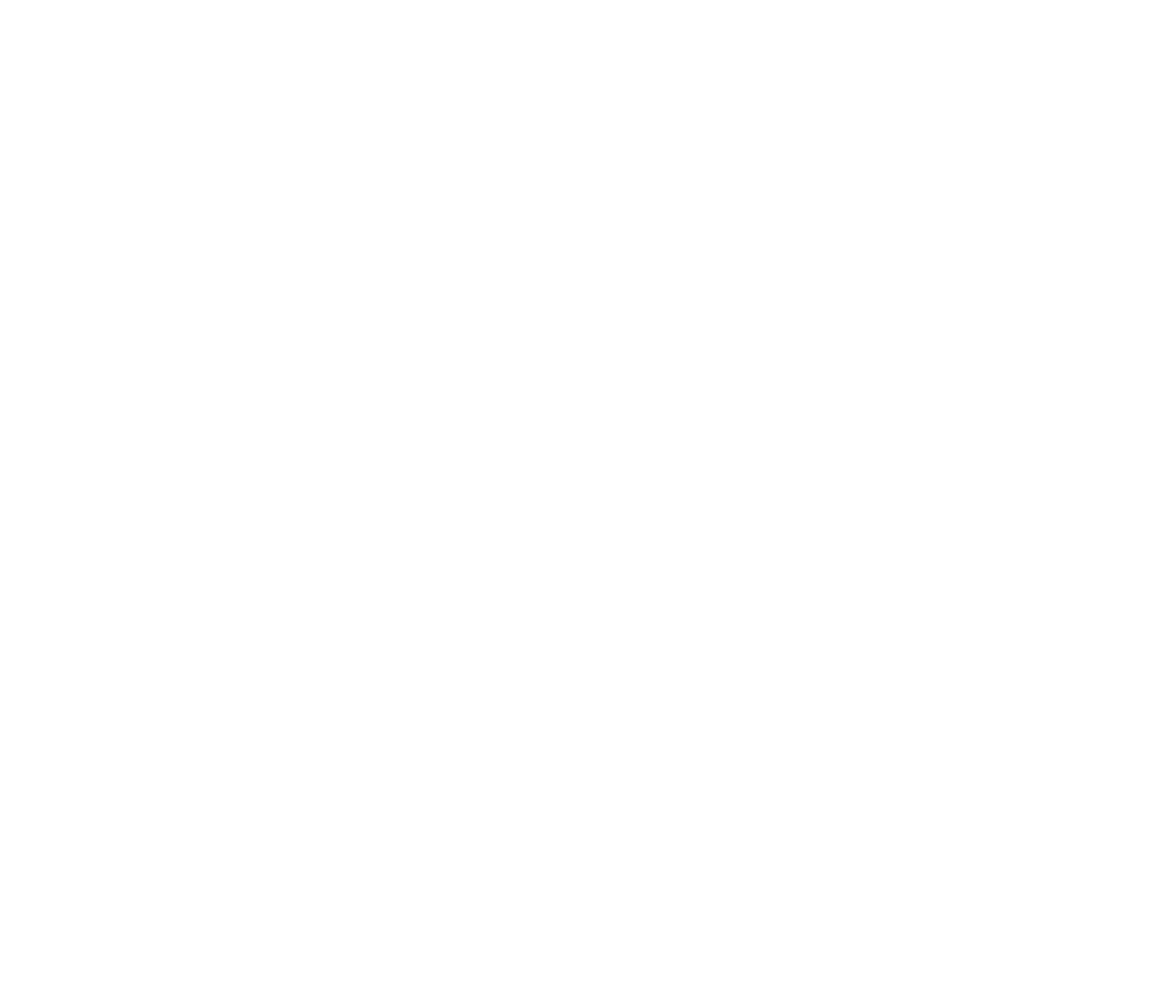
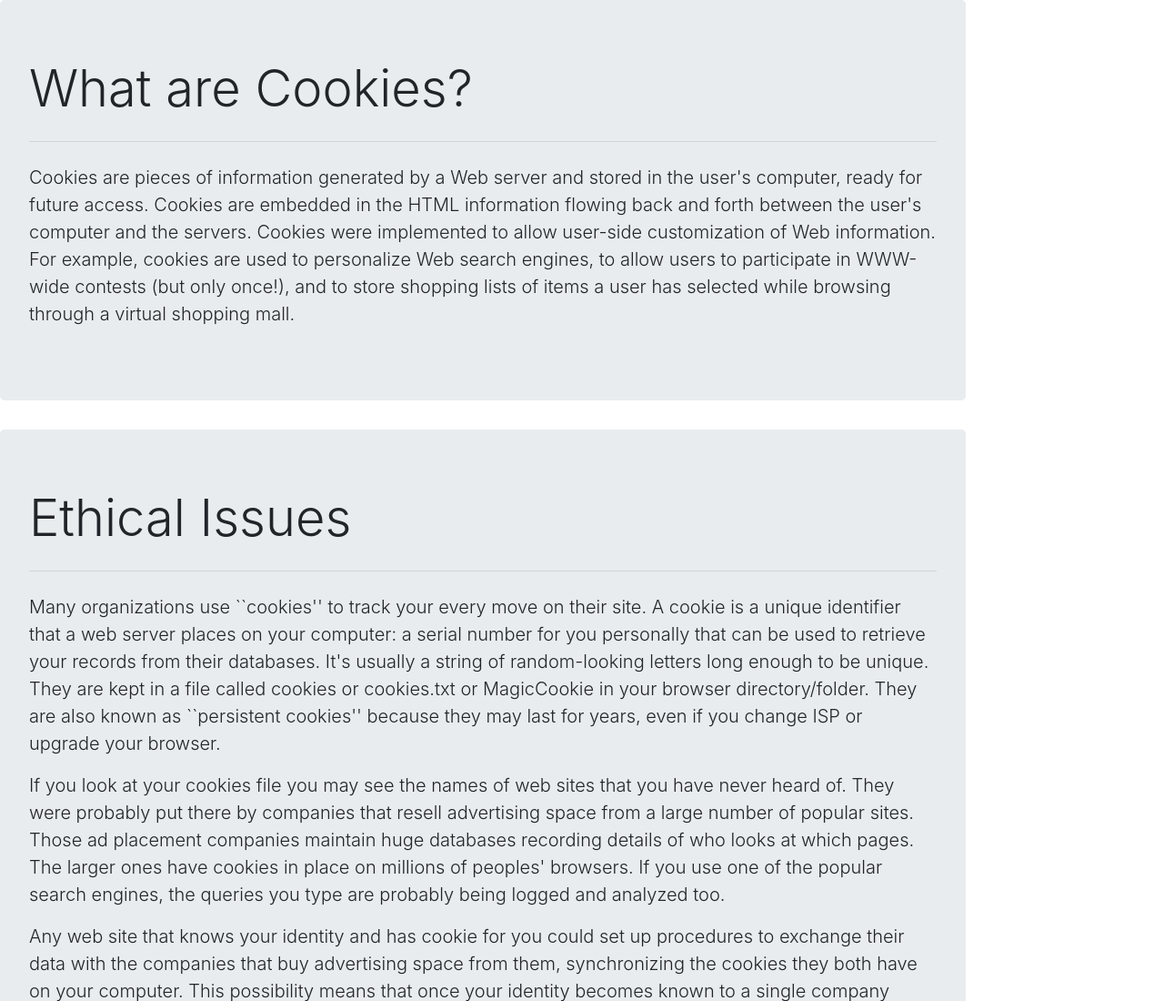
Before and after one commit to itsReema130/web-Project, a plain HTML site: page index.html in a window 1280 px wide. Shown: the top 1100 px of the page at 91% size. Before the commit the page ends 800 px from the top, so only its background shows below. Drawn offline with nearby package versions, Linux system fonts and the light colour scheme.

Commit message:
done with <p></p> all 5

```diff
--- a/index.html
+++ b/index.html
@@ -3,11 +3,57 @@
 <html>
 
 <head>
+    <link rel="stylesheet" href="https://stackpath.bootstrapcdn.com/bootstrap/4.5.2/css/bootstrap.min.css" integrity="sha384-JcKb8q3iqJ61gNV9KGb8thSsNjpSL0n8PARn9HuZOnIxN0hoP+VmmDGMN5t9UJ0Z" crossorigin="anonymous">
+    <script src="https://stackpath.bootstrapcdn.com/bootstrap/4.5.2/js/bootstrap.min.js" integrity="sha384-B4gt1jrGC7Jh4AgTPSdUtOBvfO8shuf57BaghqFfPlYxofvL8/KUEfYiJOMMV+rV" crossorigin="anonymous"></script>
     <link rel="stylesheet" href="style.css">
 </head>
 
 <body>
+    <div class="contanor">
+        <div class="row">
+            <div class="col-md-10">
+                <div class="jumbotron">
+                    <h1 class="display-4">What are Cookies?</h1>
+                    <hr class="my-4">
+                    <p class="lead">
+                        Cookies are pieces of information generated by a Web server and stored in the user's computer, ready for future access. Cookies are embedded in the HTML information flowing back and forth between the user's computer and the servers. Cookies were implemented
+                        to allow user-side customization of Web information. For example, cookies are used to personalize Web search engines, to allow users to participate in WWW-wide contests (but only once!), and to store shopping lists of items a user
+                        has selected while browsing through a virtual shopping mall. </p>
+                </div>
+            </div>
+            <div class="col-md-10">
+                <div class="jumbotron">
+                    <h1 class="display-4">Ethical Issues</h1>
+                    <hr class="my-4">
+                    <p class="lead">
+                        Many organizations use ``cookies'' to track your every move on their site. A cookie is a unique identifier that a web server places on your computer: a serial number for you personally that can be used to retrieve your records from their databases. It's
+                        usually a string of random-looking letters long enough to be unique. They are kept in a file called cookies or cookies.txt or MagicCookie in your browser directory/folder. They are also known as ``persistent cookies'' because they
+                        may last for years, even if you change ISP or upgrade your browser.
+                    </p>
+                    <p class="lead"> If you look at your cookies file you may see the names of web sites that you have never heard of. They were probably put there by companies that resell advertising space from a large number of popular sites. Those ad placement companies
+                        maintain huge databases recording details of who looks at which pages. The larger ones have cookies in place on millions of peoples' browsers. If you use one of the popular search engines, the queries you type are probably being
+                        logged and analyzed too.</p>
+                    <p class="lead">Any web site that knows your identity and has cookie for you could set up procedures to exchange their data with the companies that buy advertising space from them, synchronizing the cookies they both have on your computer. This possibility
+                        means that once your identity becomes known to a single company listed in your cookies file, any of the others might know who you are every time you visit their sites.
+                    </p>
+                </div>
+            </div>
+            <div class="col-md-10">
+                <div class="jumbotron">
+                    <h1 class="display-4">Benefits of Cookies</h1>
+                    <hr class="my-4">
+                    <p class="lead">
+                        It may seem as if cookies are completely bad. Cookies allow a web application to respond to you as an individual. By gathering and remembering information about your preferences, the web application can tailor its operation to your needs, likes and dislikes.
+                        For example, a cookie can be used to remember your name and the colors and fonts that you prefer to see - to be fair, a password could do the same thing, but doesn't it just feel nice to be greeted by name when you walk into a
+                        store? Sure it does! Cookies can keep track of what you are doing while using the application. When you visit an electronic store, a cookie makes it easy to shop by allowing you to drop things into a virtual "cart" - the cookie
+                        actually keeps track of your cart versus others in use at the same time. </p>
+                </div>
+            </div>
+        </div>
+    </div>
 
+    <script src="https://code.jquery.com/jquery-3.5.1.slim.min.js" integrity="sha384-DfXdz2htPH0lsSSs5nCTpuj/zy4C+OGpamoFVy38MVBnE+IbbVYUew+OrCXaRkfj" crossorigin="anonymous"></script>
+    <script src="https://cdn.jsdelivr.net/npm/popper.js@1.16.1/dist/umd/popper.min.js" integrity="sha384-9/reFTGAW83EW2RDu2S0VKaIzap3H66lZH81PoYlFhbGU+6BZp6G7niu735Sk7lN" crossorigin="anonymous"></script>
 </body>
 
 </html>
```
